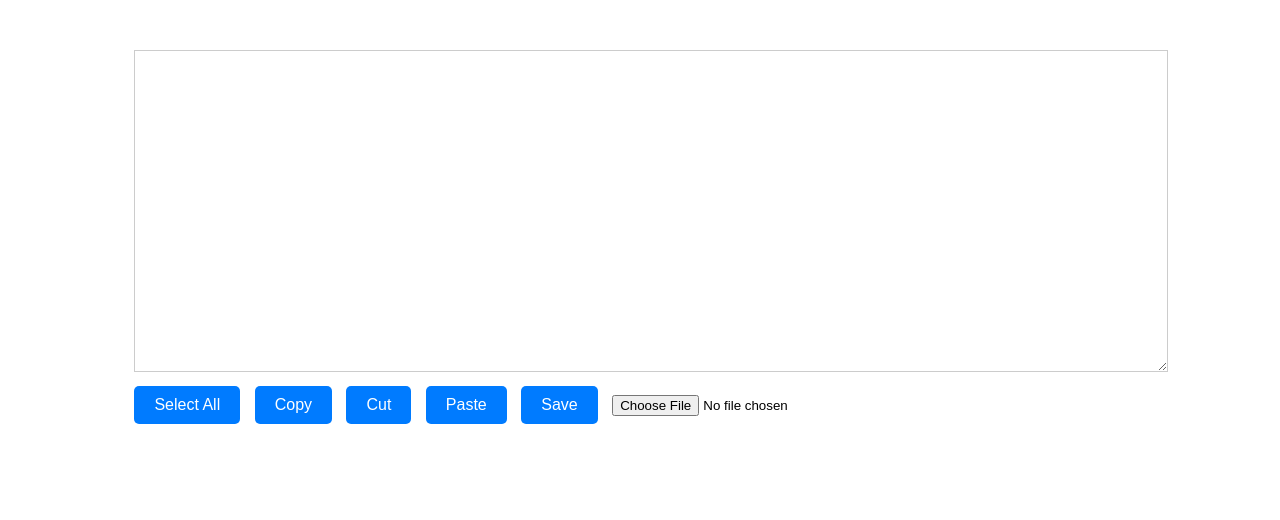
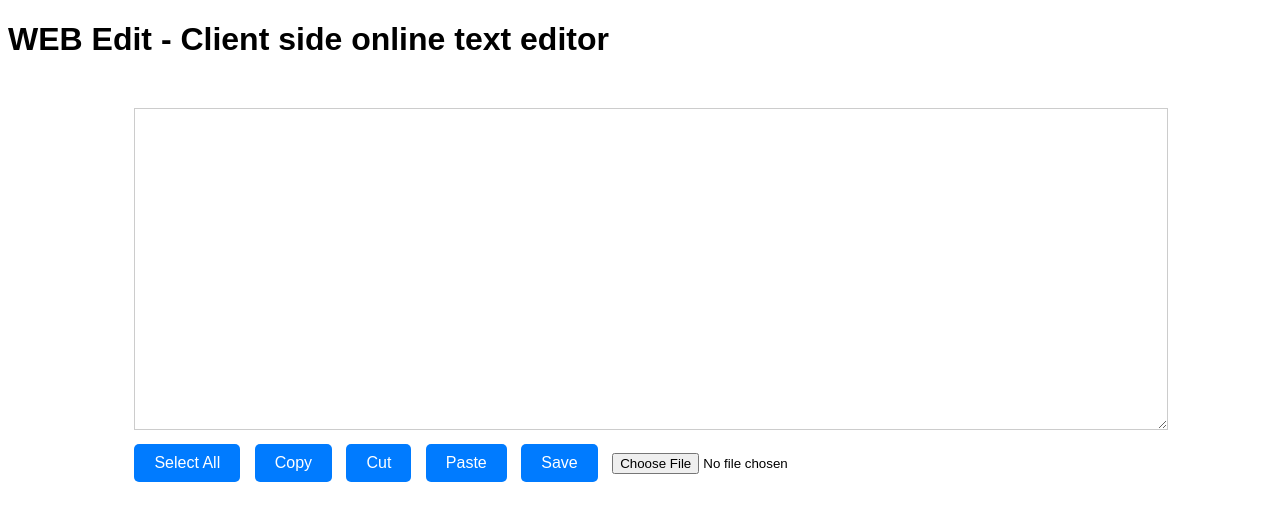
Before and after one commit to SusgUY446/5b5tstats, a plain HTML site: page WEBedit.html in a window 1280 px wide. Drawn offline with Linux system fonts and the light colour scheme.

Commit message:
Update WEBedit.html

```diff
--- a/WEBedit.html
+++ b/WEBedit.html
@@ -37,6 +37,7 @@
 </style>
 </head>
 <body>
+<h1>WEB Edit - Client side online text editor</h1>
 <div class="editor-container">
     <textarea id="editor"></textarea>
     <div class="btn-container">
```
